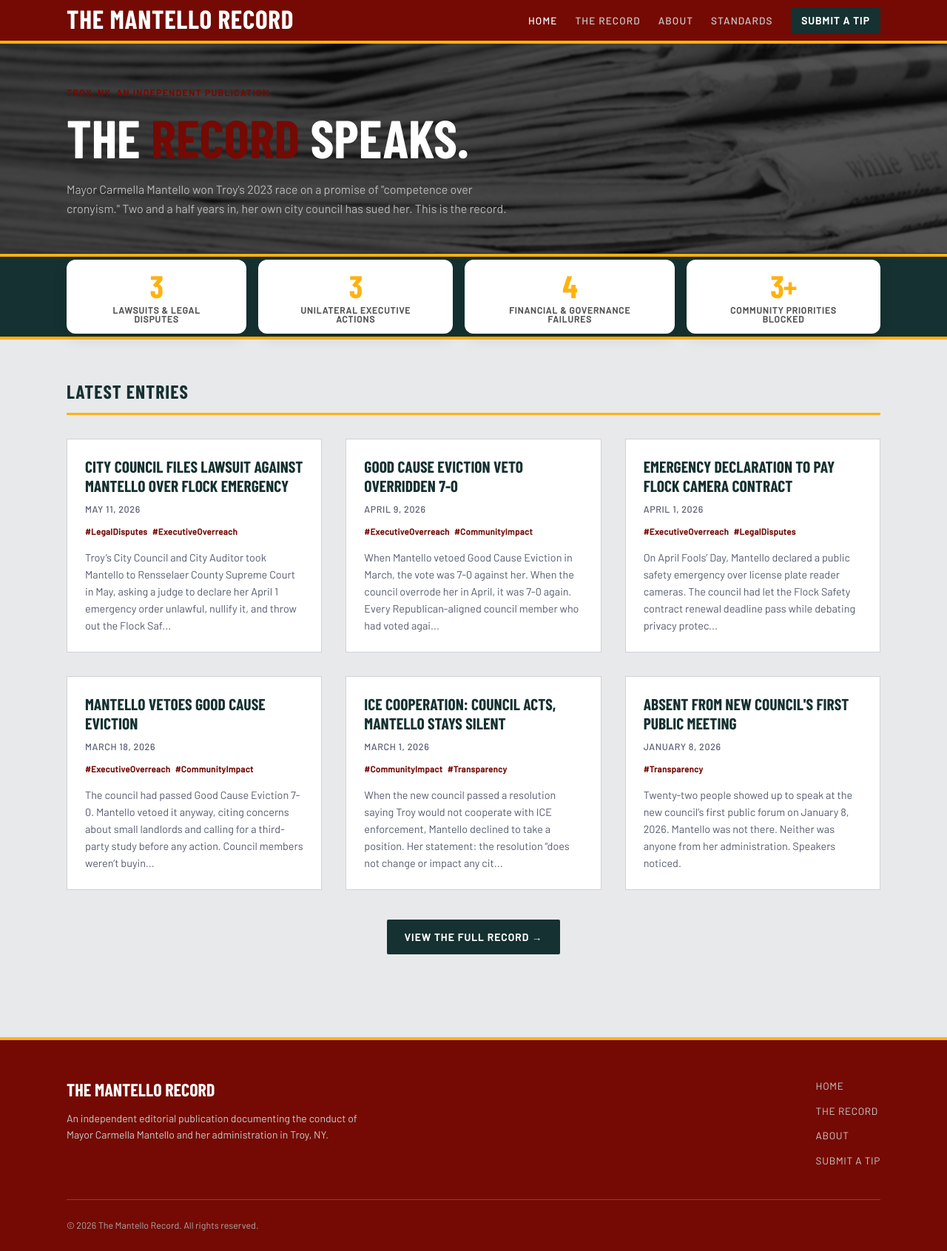
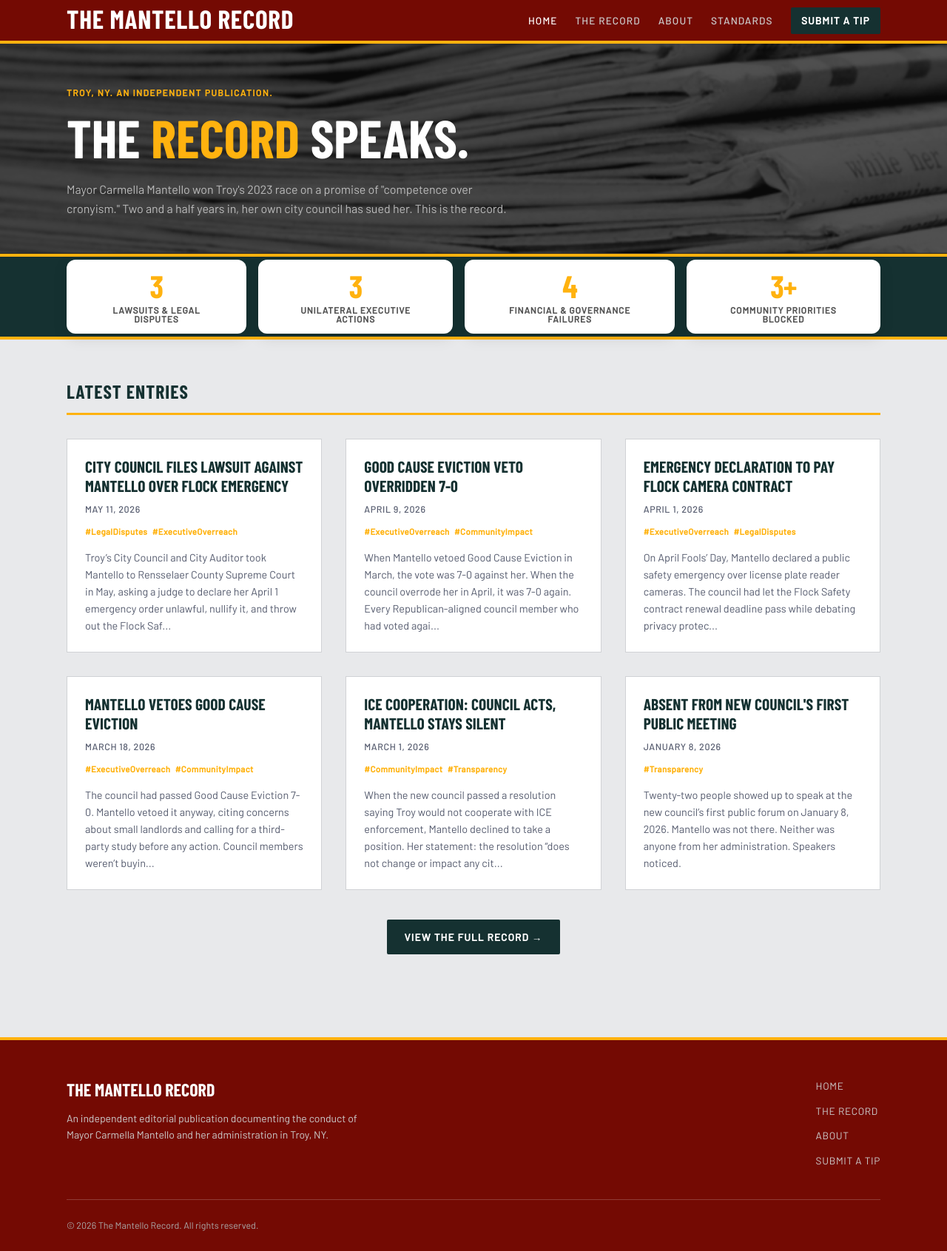
Before and after one commit to MdevitSEC/the-mantello-record, a Jekyll site: the page built from index.html, in a window 1280 px wide. Shown: the whole page at 74% size. Built offline with Jekyll 4.4.1, drawn with Linux system fonts in a browser that asks for light colours; some web fonts are replaced.

Commit message:
Switch all accents to amber gold
Co-Authored-By: Claude Sonnet 4.6 <noreply@anthropic.com>

```diff
--- a/assets/css/main.scss
+++ b/assets/css/main.scss
@@ -31,7 +31,7 @@ body {
   background: #E8E9EB;
   line-height: 1.7;
 }
-a { color: var(--red); text-decoration: none; }
+a { color: var(--accent); text-decoration: none; }
 a:hover { text-decoration: underline; }
 img { max-width: 100%; display: block; }
 
@@ -117,7 +117,7 @@ img { max-width: 100%; display: block; }
 .hero-label {
   font-family: var(--font-ui);
   font-size: 0.75rem;
-  color: var(--red);
+  color: var(--accent);
   text-transform: uppercase;
   letter-spacing: 0.12em;
   font-weight: 700;
@@ -133,7 +133,7 @@ img { max-width: 100%; display: block; }
   max-width: 800px;
 }
 .hero-heading em {
-  color: var(--red);
+  color: var(--accent);
   font-style: normal;
 }
 .hero-body {
@@ -240,7 +240,7 @@ img { max-width: 100%; display: block; }
   border-color: var(--accent);
   box-shadow: 0 2px 12px rgba(184,28,28,0.08);
 }
-.post-card:hover .post-card-title { color: var(--red); }
+.post-card:hover .post-card-title { color: var(--accent); }
 .post-card-link {
   position: absolute;
   inset: 0;
@@ -282,7 +282,7 @@ img { max-width: 100%; display: block; }
   font-family: var(--font-ui);
   font-size: 0.72rem;
   font-weight: 700;
-  color: var(--red);
+  color: var(--accent);
   letter-spacing: 0.03em;
 }
 .post-card-excerpt {
@@ -365,7 +365,7 @@ img { max-width: 100%; display: block; }
 .post-body p { margin-bottom: 1.25rem; }
 .post-body strong { font-weight: 700; }
 .post-body em { font-style: italic; }
-.post-body a { color: var(--red); }
+.post-body a { color: var(--accent); }
 .post-body blockquote {
   border-left: 4px solid var(--accent);
   padding: 0.75rem 1.25rem;
@@ -414,12 +414,12 @@ img { max-width: 100%; display: block; }
   font-weight: 600;
   color: var(--black);
 }
-.post-nav a:hover { color: var(--red); }
+.post-nav a:hover { color: var(--accent); }
 .back-to-record {
   font-family: var(--font-ui);
   font-size: 0.82rem;
   font-weight: 700;
-  color: var(--red);
+  color: var(--accent);
   text-transform: uppercase;
   letter-spacing: 0.05em;
 }
@@ -457,12 +457,12 @@ img { max-width: 100%; display: block; }
   font-size: 1.25rem;
   font-weight: 800;
   text-transform: uppercase;
-  color: var(--red);
+  color: var(--accent);
   margin: 2rem 0 0.5rem;
   letter-spacing: 0.02em;
 }
 .page-body p { margin-bottom: 1rem; }
-.page-body a { color: var(--red); }
+.page-body a { color: var(--accent); }
 .page-body strong { font-weight: 700; }
 .page-body em {
   font-family: var(--font-ui);
@@ -546,7 +546,7 @@ img { max-width: 100%; display: block; }
 }
 .form-group textarea { min-height: 150px; resize: vertical; }
 .form-submit {
-  background: var(--red);
+  background: var(--accent);
   color: var(--white);
   border: none;
   padding: 0.8rem 2rem;
```
